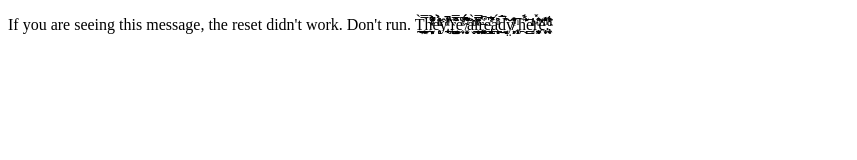
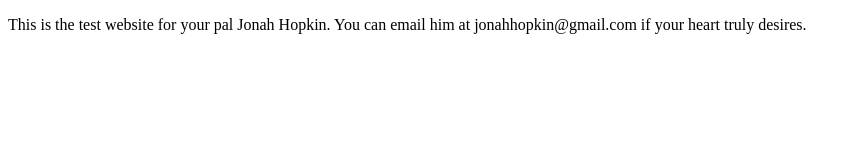
Before and after one commit to Keybinder/keybinder.github.io, a plain HTML site: page index.html in a window 1280 px wide. Shown: the whole page, without its empty margins (0-857 px from the left). Drawn offline with Linux system fonts and the light colour scheme.

Commit message:
Made more placeholder-y

```diff
--- a/index.html
+++ b/index.html
@@ -1,9 +1,9 @@
 <!DOCTYPE html>
 <html>
 <head>
-<title>UPLINK ESTABLISHED</title>
+<title>Hello World!</title>
 </head>
 <body>
-<p>If you are seeing this message, the reset didn't work. Don't run. T̿̀͏̜̱͕̰̯̖̪͜h̙̖̱̦̻̮̔ͮ͋ͤ͌͆̂̉ͬe̥̻̹ͨͧ͛̀͐̈ͬ͊̉y̢͗͗̊̂ͥͩ̓̚̚҉̼̱̣'͕̇̍͢r͇̺̣̐͌̿̑̕͜e̛̹̟̍̓͆̈ͨͯ͡ ̸̴͙͓̬̃́́͌̍̾͒äͭͧ̆̀͏̬͎ḻ̠͔̻̯̹̫̅ͬ̅ͮ̂ͨ̿͊ͅȓ̶̨͈̤̫̩͓̘̪͚̚̕e̢̛͆ͨ̅͐͋͏̠̮͇̯̟a̓̀ͪ́ͥ̑͜͏̝̘̩̟̹̲̹d̮͎̬̔̇̑̃̇͛̅y̸̸͎̞̤̗̑̆̊̆ͤ̒̽͡ͅ ͥ͏̨͚͕͕̜ͅẖ̘̘̒͊͋̉́͘e̻̳̅͑̔ͣͬr̎ͦ̀̓̃̑́҉̼̥̞͙̟̮̱̘͖e̋ͪ̇̔̎̊̾̈҉̥̟.̼̜̮̖̹͛̾ͦ̏͋ͩ͘</p>
+<p>This is the test website for your pal Jonah Hopkin. You can email him at jonahhopkin@gmail.com if your heart truly desires.</p>
 </body>
 </html>
```
